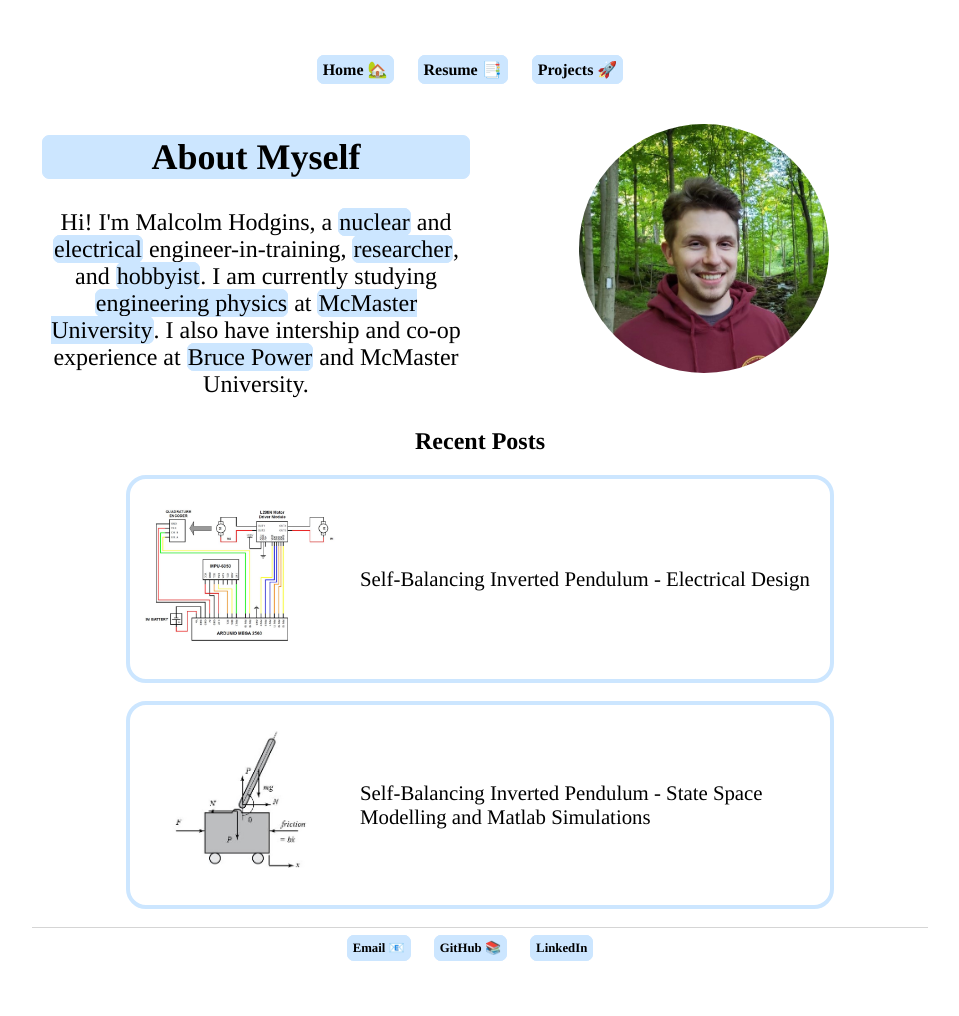
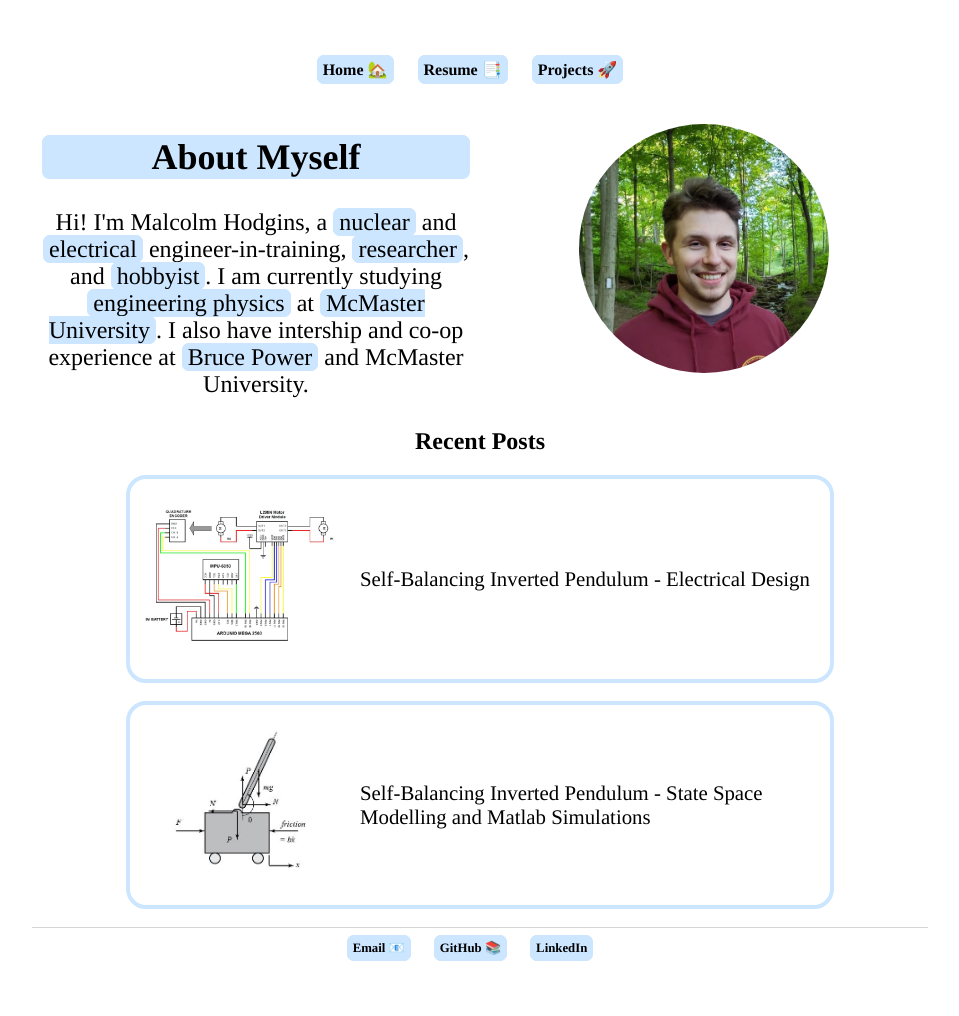
Before and after one commit to MalcolmHodgins/MalcolmHodgins.github.io, a Jekyll site: the page built from index.html, in a window 1280 px wide. Shown: the whole page, without its empty margins (160-1119 px from the left). Built offline with Jekyll 4.4.1, drawn with Linux system fonts in a browser that asks for light colours.

Commit message:
Update main.css

```diff
--- a/css/main.css
+++ b/css/main.css
@@ -81,12 +81,14 @@ a:hover {
   border: 1px solid #cce6ff;
   border-radius: 7px;
   background-color: #cce6ff;
+  padding: 0 5px; /*top/bottom left/right*/
 }
 
 .button_header {
   border: 1px solid #cce6ff;
   border-radius: 7px;
   background-color: #cce6ff;
+
 }
 
 h1 {
```
